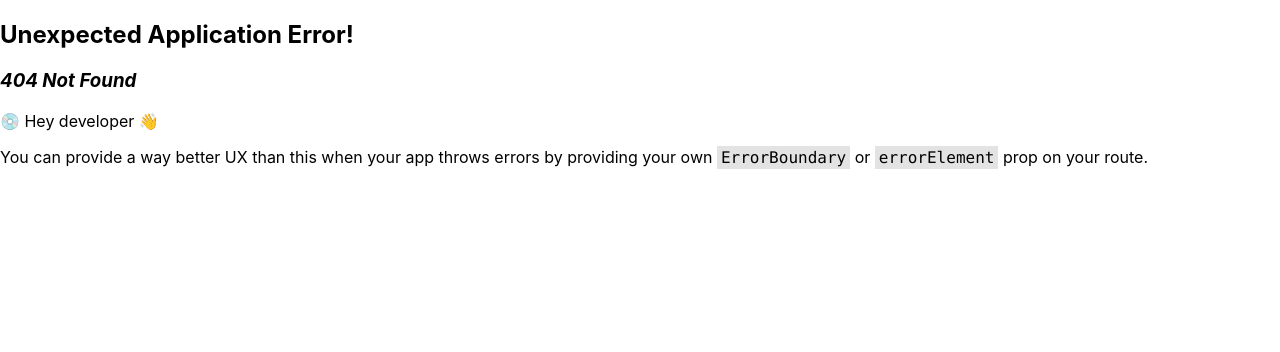
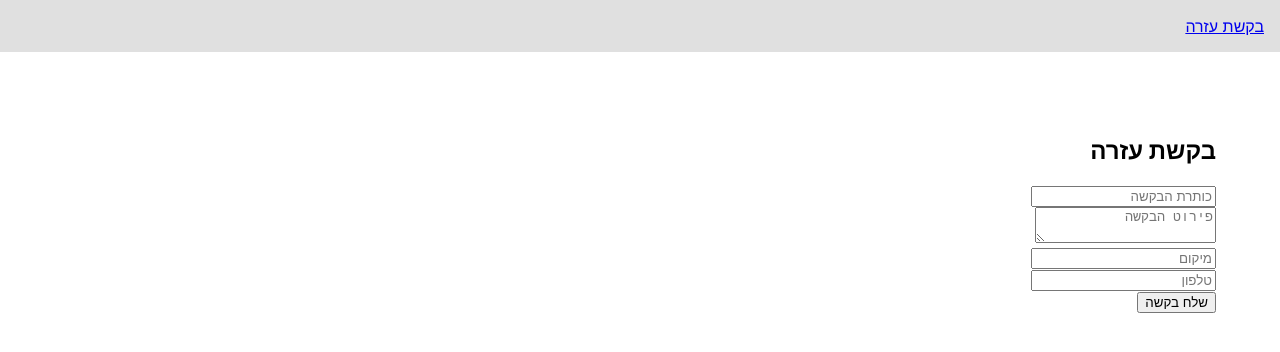
Before and after one commit to sara-grinshtein/frontend-React, a React (Create React App) app: page /help-request in a window 1280 px wide. Before the commit this address had no page. Shown: the top 352 px of the page. Built offline with nearby package versions, Linux system fonts and the light colour scheme.

Commit message:
add helpRequestPage

```diff
--- /dev/null
+++ b/src/layouts/layout.tsx
@@ -0,0 +1,19 @@
+import React from "react";
+import { Link, Outlet } from "react-router-dom";
+
+const MainLayout = () => {
+  return (
+    <div dir="rtl">
+      <nav style={{ padding: "1rem", background: "#e0e0e0" }}>
+        <Link to="/help-request" style={{ marginLeft: "1rem" }}>בקשת עזרה</Link>
+        {/* בעתיד תוסיף כאן קישורים נוספים */}
+      </nav>
+
+      <main style={{ padding: "2rem" }}>
+        <Outlet />
+      </main>
+    </div>
+  );
+};
+
+export default MainLayout;
--- /dev/null
+++ b/src/pages/HelpRequestPage.tsx
@@ -0,0 +1,78 @@
+import React, { useState } from "react";
+import axios from "../sevices/axios"; // ודא שיש לך קובץ axios מוגדר
+import { useNavigate } from "react-router-dom";
+
+const HelpRequestPage = () => {
+  const [formData, setFormData] = useState({
+    title: "",
+    description: "",
+    location: "",
+    phone: "",
+  });
+  const navigate = useNavigate();
+
+  const handleChange = (e: React.ChangeEvent<HTMLInputElement | HTMLTextAreaElement>) => {
+    setFormData({ ...formData, [e.target.name]: e.target.value });
+  };
+
+  const handleSubmit = async (e: React.FormEvent) => {
+    e.preventDefault();
+
+    try {
+      const token = localStorage.getItem("token");
+      await axios.post("/api/help-request", formData, {
+        headers: {
+          Authorization: `Bearer ${token}`,
+        },
+      });
+      alert("הבקשה נשלחה בהצלחה");
+      navigate("/helped-dashboard"); // או כל דף אחר
+    } catch (error) {
+      alert("שגיאה בשליחת הבקשה");
+      console.error(error);
+    }
+  };
+
+  return (
+    <div dir="rtl" style={{ padding: "2rem" }}>
+      <h2>בקשת עזרה</h2>
+      <form onSubmit={handleSubmit}>
+        <input
+          name="title"
+          placeholder="כותרת הבקשה"
+          value={formData.title}
+          onChange={handleChange}
+          required
+        />
+        <br />
+        <textarea
+          name="description"
+          placeholder="פירוט הבקשה"
+          value={formData.description}
+          onChange={handleChange}
+          required
+        />
+        <br />
+        <input
+          name="location"
+          placeholder="מיקום"
+          value={formData.location}
+          onChange={handleChange}
+          required
+        />
+        <br />
+        <input
+          name="phone"
+          placeholder="טלפון"
+          value={formData.phone}
+          onChange={handleChange}
+          required
+        />
+        <br />
+        <button type="submit">שלח בקשה</button>
+      </form>
+    </div>
+  );
+};
+
+export default HelpRequestPage;
--- a/src/pages/LoginPage.tsx
+++ b/src/pages/LoginPage.tsx
@@ -1,95 +1,3 @@
-// import { FormEvent } from "react";
-// import { Link, useNavigate } from "react-router-dom";
-// import { login } from "../sevices/auth.service";
-// import { setSession } from "../auth/auth.utils";
-// import { setAuth } from "../redux/auth/authSlice";
-// import { useAppDispatch } from "../redux/store";
-// import { jwtDecode } from "jwt-decode";
-
-
-// // טיפוס מותאם לפענוח הטוקן
-// interface JwtPayload {
-//   email: string;
-//   role: string;
-//   [key: string]: any;
-// }
-
-// export const LoginPage = () => {
-//   const navigate = useNavigate();
-//   const dispatch = useAppDispatch();
-
-//   const onSubmit = async (event: FormEvent<HTMLFormElement>) => {
-//     event.preventDefault();
-//     const formData = new FormData(event.currentTarget);
-
-//     const firstName = formData.get("firstName")?.toString() || "";
-//     const lastName = formData.get("lastName")?.toString() || "";
-//     const email = formData.get("email")?.toString() || "";
-//     const password = formData.get("password")?.toString() || "";
-
-//     console.log(firstName, lastName, email, password);
-
-//     try {
-//       const response = await login({
-//         firstName,
-//         lastName,
-//         email,
-//         password,
-//       });
-
-//       const token = response.data?.token;
-
-//       if (!token) {
-//         alert("התחברות נכשלה: טוקן לא חזר מהשרת");
-//         return;
-//       }
-
-//       setSession(token);
-
-//      const decoded = jwtDecode<JwtPayload>(token);
-//       console.log("Decoded token:", decoded);
-
-//       dispatch(
-//         setAuth({
-//           email: decoded.email,
-//           role: decoded.role,
-//         })
-//       );
-//       const role = decoded.role?.toLowerCase();
-//       console.log(role)
-
-//       if (role === "volunteer")
-//       {
-//       navigate("/volunteer-dashboard");
-//       }
-//       else if (role === "helped")
-//       {
-//       navigate("/helped-dashboard");
-//       }
-//       else {
-//       navigate("/home");
-//      }
-
-//     } catch (error) {
-//       console.error("שגיאה בהתחברות", error);
-//       alert("שגיאה בהתחברות: " + ((error as any).response?.data || "שגיאה לא מזוהה"));
-//     }
-//   };
-
-//   return (
-//     <form onSubmit={onSubmit}>
-//       <input name="firstName" placeholder="שם פרטי" required />
-//       <input name="lastName" placeholder="שם משפחה" required />
-//       <input name="email" placeholder="Email" required />
-//       <input name="password" type="password" placeholder="Password" required />
-//       <button type="submit">התחברות</button>
-//       <p>
-//         עדיין לא רשום? <Link to="/auth/sign-up">הרשם</Link>
-//       </p>
-//     </form>
-//   );
-// };
-
 import { FormEvent } from "react";
 import { Link, useNavigate } from "react-router-dom";
 import { login } from "../sevices/auth.service";
@@ -163,6 +71,7 @@ export const LoginPage = () => {
 
   return (
     <form onSubmit={onSubmit}>
+      <h1>login page</h1>
       <input name="firstName" placeholder="שם פרטי" required />
       <input name="lastName" placeholder="שם משפחה" required />
       <input name="email" placeholder="Email" required />
--- a/src/pages/SingUpPage.tsx
+++ b/src/pages/SingUpPage.tsx
@@ -1,93 +1,3 @@
-
-// import { FormEvent, useState } from "react";
-// import { Link, useNavigate } from "react-router-dom";
-// import axios from "../sevices/axios";
-
-// export const SignUpPage = () => {
-//   const navigate = useNavigate();
-
-//   const [formData, setFormData] = useState({
-//     firstName: "",
-//     lastName: "",
-//     email: "",
-//     password: "",
-//     role: "Volunteer", // ברירת מחדל
-//     tel: "",
-//     location: "",
-//   });
-
-//   const onChange = (
-//     e: React.ChangeEvent<HTMLInputElement | HTMLSelectElement>
-//   ) => {
-//     setFormData({ ...formData, [e.target.name]: e.target.value });
-//   };
-
-//   const onSubmit = async (event: FormEvent) => {
-//     event.preventDefault();
-//     try {
-//       const response = await axios.post("/Login", formData); // נשלח לפי מה שהשרת שלך מצפה לו
-//       alert(response.data);
-//       navigate("/auth/login");
-//     } catch (error: any) {
-//       alert(error.response?.data || "שגיאה בהרשמה");
-//     }
-//   };
-
-//   return (
-//     <form onSubmit={onSubmit}>
-//       <input
-//         name="firstName"
-//         placeholder="שם פרטי"
-//         value={formData.firstName}
-//         onChange={onChange}
-//         required
-//       />
-//       <input
-//         name="lastName"
-//         placeholder="שם משפחה"
-//         value={formData.lastName}
-//         onChange={onChange}
-//         required
-//       />
-//       <input
-//         name="email"
-//         placeholder="אימייל"
-//         type="email"
-//         value={formData.email}
-//         onChange={onChange}
-//         required
-//       />
-//       <input
-//         name="password"
-//         placeholder="סיסמה"
-//         type="password"
-//         value={formData.password}
-//         onChange={onChange}
-//         required
-//       />
-//       <input
-//         name="tel"
-//         placeholder="טלפון"
-//         value={formData.tel}
-//         onChange={onChange}
-//         required
-//       />
-//       <input
-//         name="location"
-//         placeholder="מיקום / אזור"
-//         value={formData.location}
-//         onChange={onChange}
-//         required
-//       />
-//       <select name="role" value={formData.role} onChange={onChange}>
-//         <option value="Volunteer">מתנדב</option>
-//         <option value="Helped">נעזר</option>
-//       </select>
-//       <button type="submit">הרשמה</button>
-//       <p>כבר רשום? <Link to="/auth/login">התחבר</Link></p>
-//     </form>
-//   );
-// };
 import { FormEvent, useState } from "react";
 import { Link, useNavigate } from "react-router-dom";
 import axios from "../sevices/axios";
@@ -126,6 +36,7 @@ export const SignUpPage = () => {
 
   return (
     <form onSubmit={onSubmit}>
+      <h1>signup page</h1>
       <input
         name="firstName"
         placeholder="שם פרטי"
@@ -181,3 +92,4 @@ export const SignUpPage = () => {
     </form>
   );
 };
+export default SignUpPage
```
Also changed, not shown: src/routes/Router.tsx (+32 -10 lines), src/layouts/style.css (added).
